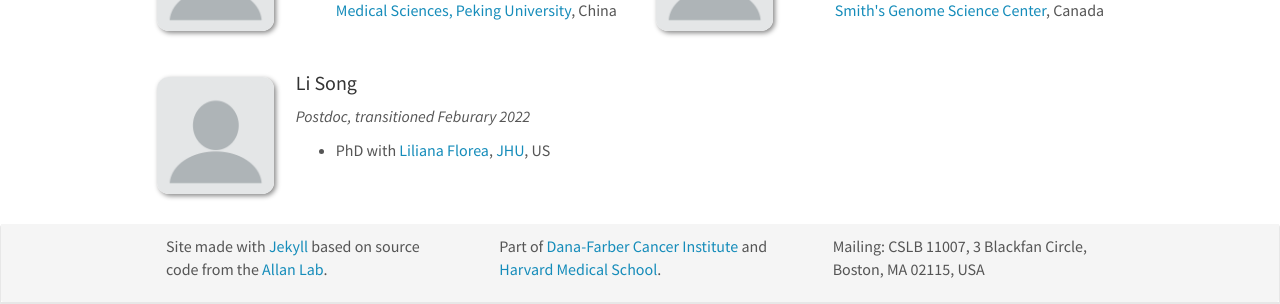
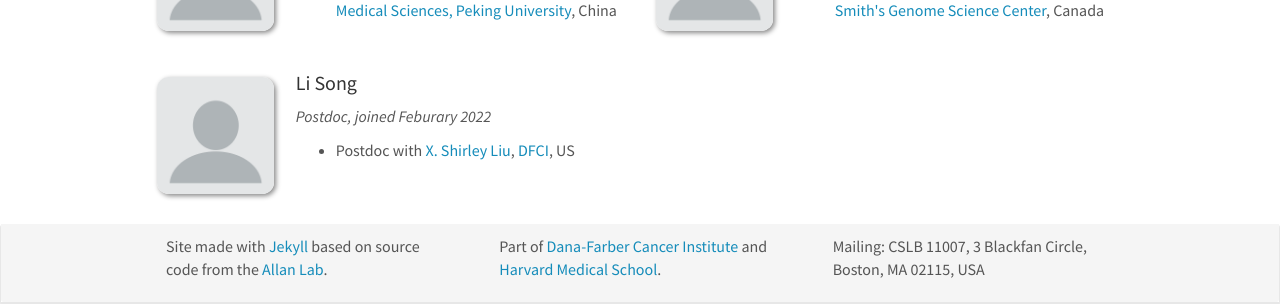
Before and after one commit to hlilab/hlilab.github.io, a Jekyll site: the page built from _pages/team.md, in a window 1280 px wide. Shown: the part 454-758 px from the top of the page. Built offline with Jekyll 4.4.1, drawn with Linux system fonts in a browser that asks for light colours; nearby versions of some CDN libraries.

Commit message:
added Shirley's lab for Li

```diff
--- a/_data/team_members.yml
+++ b/_data/team_members.yml
@@ -30,6 +30,7 @@
 
 - name: Li Song
   photo: default.png
-  info: Postdoc, transitioned Feburary 2022
+  info: Postdoc, joined Feburary 2022
   number_educ: 1
-  education1: PhD with <a href="http://florealab.org/">Liliana Florea</a>, <a href="https://www.jhu.edu/">JHU</a>, US
+  education1: Postdoc with <a href="https://liulab-dfci.github.io/">X. Shirley Liu</a>, <a href="https://www.dana-farber.org/">DFCI</a>, US
+  education2: PhD with <a href="http://florealab.org/">Liliana Florea</a>, <a href="https://www.jhu.edu/">JHU</a>, US
```
